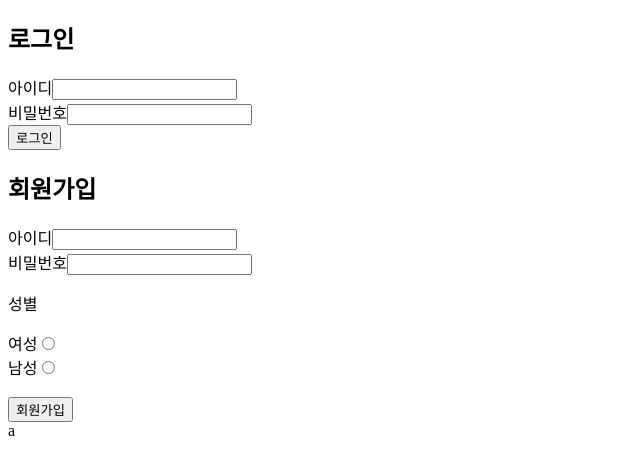
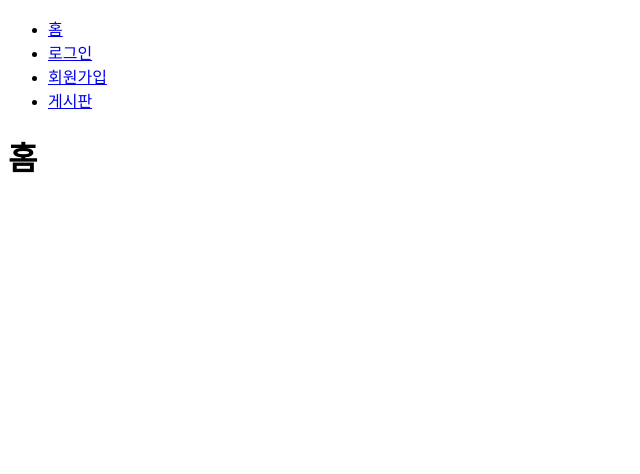
Before and after one commit to bearscome/nest-react, a React (Create React App) app: page / in a window 1280 px wide. Shown: the top 474 px of the page, without its empty margins (0-640 px from the left). Built offline with nearby package versions, Linux system fonts and the light colour scheme.

Commit message:
라우팅 완료

```diff
--- a/src/App.js
+++ b/src/App.js
@@ -1,27 +1,51 @@
 import page from "./pages/page";
-import { BrowserRouter, Route, Routes } from "react-router-dom";
+import {
+  BrowserRouter,
+  Link,
+  Route,
+  Routes,
+  useLocation,
+} from "react-router-dom";
 import UserInfoContext from "./context/UserInfoContext";
-import { useState } from "react";
+import { useEffect, useState } from "react";
 
 function App() {
+  const [title, setTitle] = useState("");
   const [userInfo, setUserInfo] = useState({
     status: false,
     username: "",
     usergender: "",
   });
+  console.warn("title", title);
+
+  // useEffect(() => {}, [location]);
 
   return (
     <div className="App">
       <UserInfoContext.Provider value={{ userInfo, setUserInfo }}>
         <BrowserRouter>
+          <ul>
+            {page.map(({ src, title }) => {
+              return (
+                <li>
+                  <Link
+                    to={`/${src.includes("/") ? "" : src}`}
+                    key={title}
+                    state={title}
+                  >
+                    {title}
+                  </Link>
+                </li>
+              );
+            })}
+          </ul>
           <Routes>
-            {page?.map(({ src, eletent }) => {
+            {page?.map(({ src, eletent, title }) => {
               return <Route path={src} element={eletent} key={src} />;
             })}
           </Routes>
         </BrowserRouter>
       </UserInfoContext.Provider>
-      a
     </div>
   );
 }
--- a/src/components/Board.jsx
+++ b/src/components/Board.jsx
@@ -1,5 +1,10 @@
-const Board = () => {
-  return <p>개시판</p>;
+const Board = ({ title }) => {
+  return (
+    <div>
+      <h2>{title}</h2>
+      <p>{title}</p>
+    </div>
+  );
 };
 
 export default Board;
--- a/src/components/Home.jsx
+++ b/src/components/Home.jsx
@@ -2,154 +2,13 @@ import axios from "axios";
 import { useContext, useState } from "react";
 import UserInfoContext from "../context/UserInfoContext";
 
-const Home = () => {
-  const { userInfo, setUserInfo, setLogout } = useContext(UserInfoContext);
+const Home = ({ title }) => {
+  const { userInfo } = useContext(UserInfoContext);
   const { status, username, usergender } = userInfo;
-
-  const [id, setId] = useState();
-  const [password, setPassword] = useState();
-
-  const [registerId, setRegisterId] = useState();
-  const [registePassword, setRegistePassword] = useState();
-  const [gender, setGender] = useState();
-
-  const getJwt = window.localStorage.getItem("jwt");
-
-  const login = (e) => {
-    e.preventDefault();
-
-    axios({
-      url: "http://localhost:3000/auth/login",
-      method: "POST",
-      header: {
-        Accept: "application/json",
-        "Content-Type": "application/json",
-      },
-      data: {
-        username: id,
-        password,
-      },
-    })
-      .then((result) => {
-        const { data } = result;
-        console.log(result);
-        if (result.data.statusCode === 200) {
-          console.log(data);
-          const { jwt } = data;
-          window.localStorage.setItem("jwt", jwt);
-          //   로그인 시 사용자 정보 리턴
-          setUserInfo(() => {
-            return {
-              status: true,
-              username: "test",
-              usergender: "male",
-            };
-          });
-        }
-      })
-      .catch((err) => console.error(err));
-  };
-
-  const logout = (e) => {
-    e.preventDefault();
-    if (status) {
-      window.localStorage.removeItem("jwt");
-    }
-    window.localStorage.removeItem("jwt");
-    setUserInfo(() => {
-      return {
-        status: false,
-        username: "",
-        usergender: "",
-      };
-    });
-  };
-
-  const register = (e) => {
-    console.log({
-      registerId,
-      registePassword,
-      gender,
-    });
-    e.preventDefault();
-
-    axios({
-      url: "http://localhost:3000/auth/register",
-      method: "POST",
-      header: {
-        Accept: "application/json",
-        "Content-Type": "application/json",
-      },
-      data: {
-        username: registerId,
-        password: registePassword,
-        gender: gender,
-      },
-    })
-      .then((result) => {
-        console.log(result);
-      })
-      .catch((err) => console.error(err));
-  };
 
   return (
     <div>
-      <form>
-        <h2>로그인</h2>
-        <label>아이디</label>
-        <input type="text" onChange={({ target }) => setId(target.value)} />
-        <br />
-        <label>비밀번호</label>
-        <input
-          type="password"
-          onChange={({ target }) => setPassword(target.value)}
-        />
-        <br />
-        {status ? (
-          <button onClick={logout}>로그아웃</button>
-        ) : (
-          <button onClick={(e) => login(e)}>로그인</button>
-        )}
-      </form>
-
-      <form>
-        <h2>회원가입</h2>
-        <label>아이디</label>
-        <input
-          type="text"
-          onChange={({ target }) => setRegisterId(target.value)}
-        />
-        <br />
-        <label>비밀번호</label>
-        <input
-          type="password"
-          onChange={({ target }) => setRegistePassword(target.value)}
-        />
-        <br />
-        <p>성별</p>
-        <div>
-          <label>여성</label>
-          <input
-            type={"radio"}
-            id={"female"}
-            value={"female"}
-            name={"gender"}
-            onChange={({ target }) => setGender(target.value)}
-          />
-        </div>
-        <div>
-          <label>남성</label>
-          <input
-            type={"radio"}
-            id={"male"}
-            value={"male"}
-            name={"gender"}
-            onChange={({ target }) => setGender(target.value)}
-          />
-        </div>
-        <br />
-        <button onClick={(e) => register(e)}>회원가입</button>
-      </form>
+      <h1>{title}</h1>
     </div>
   );
 };
--- a/src/components/Login.jsx
+++ b/src/components/Login.jsx
@@ -1,5 +1,83 @@
-const Login = () => {
-  return <p>로그인</p>;
+import axios from "axios";
+import { useContext, useEffect, useState } from "react";
+import { useLocation } from "react-router-dom";
+import UserInfoContext from "../context/UserInfoContext";
+
+const Login = ({ title }) => {
+  const { userInfo, setUserInfo } = useContext(UserInfoContext);
+  const { status, username, usergender } = userInfo;
+  const [id, setId] = useState();
+  const [password, setPassword] = useState();
+
+  const login = (e) => {
+    e.preventDefault();
+
+    axios({
+      url: "http://localhost:3000/auth/login",
+      method: "POST",
+      header: {
+        Accept: "application/json",
+        "Content-Type": "application/json",
+      },
+      data: {
+        username: id,
+        password,
+      },
+    })
+      .then((result) => {
+        const { data } = result;
+        console.log(result);
+        if (result.data.statusCode === 200) {
+          console.log(data);
+          const { jwt } = data;
+          window.localStorage.setItem("jwt", jwt);
+          //   로그인 시 사용자 정보 리턴
+          setUserInfo(() => {
+            return {
+              status: true,
+              username: "test",
+              usergender: "male",
+            };
+          });
+        }
+      })
+      .catch((err) => console.error(err));
+  };
+
+  const logout = (e) => {
+    e.preventDefault();
+    if (status) {
+      window.localStorage.removeItem("jwt");
+    }
+    window.localStorage.removeItem("jwt");
+    setUserInfo(() => {
+      return {
+        status: false,
+        username: "",
+        usergender: "",
+      };
+    });
+  };
+
+  return (
+    <form>
+      <h2>{title}</h2>
+      <label>아이디</label>
+      <input type="text" onChange={({ target }) => setId(target.value)} />
+      <br />
+      <label>비밀번호</label>
+      <input
+        type="password"
+        onChange={({ target }) => setPassword(target.value)}
+      />
+      <br />
+      {status ? (
+        <button onClick={logout}>로그아웃</button>
+      ) : (
+        <button onClick={(e) => login(e)}>로그인</button>
+      )}
+    </form>
+  );
 };
 
 export default Login;
--- /dev/null
+++ b/src/components/Register.jsx
@@ -0,0 +1,78 @@
+import axios from "axios";
+import { useState } from "react";
+
+const Register = ({ title }) => {
+  const [registerId, setRegisterId] = useState();
+  const [registePassword, setRegistePassword] = useState();
+  const [gender, setGender] = useState();
+
+  const register = (e) => {
+    console.log({
+      registerId,
+      registePassword,
+      gender,
+    });
+    e.preventDefault();
+
+    axios({
+      url: "http://localhost:3000/auth/register",
+      method: "POST",
+      header: {
+        Accept: "application/json",
+        "Content-Type": "application/json",
+      },
+      data: {
+        username: registerId,
+        password: registePassword,
+        gender: gender,
+      },
+    })
+      .then((result) => {
+        console.log(result);
+      })
+      .catch((err) => console.error(err));
+  };
+
+  return (
+    <form>
+      <h2>{title}</h2>
+      <label>아이디</label>
+      <input
+        type="text"
+        onChange={({ target }) => setRegisterId(target.value)}
+      />
+      <br />
+      <label>비밀번호</label>
+      <input
+        type="password"
+        onChange={({ target }) => setRegistePassword(target.value)}
+      />
+      <br />
+      <p>성별</p>
+      <div>
+        <label>여성</label>
+        <input
+          type={"radio"}
+          id={"female"}
+          value={"female"}
+          name={"gender"}
+          onChange={({ target }) => setGender(target.value)}
+        />
+      </div>
+      <div>
+        <label>남성</label>
+        <input
+          type={"radio"}
+          id={"male"}
+          value={"male"}
+          name={"gender"}
+          onChange={({ target }) => setGender(target.value)}
+        />
+      </div>
+      <br />
+      <button onClick={(e) => register(e)}>회원가입</button>
+    </form>
+  );
+};
+
+export default Register;
--- a/src/pages/page.js
+++ b/src/pages/page.js
@@ -1,19 +1,28 @@
 import Board from "../components/Board";
 import Home from "../components/Home";
 import Login from "../components/Login";
+import Register from "../components/Register";
 
 const page = [
   {
     src: "/",
-    eletent: <Home />,
+    title: "홈",
+    eletent: <Home title={"홈"} />,
   },
   {
     src: "login",
-    eletent: <Login />,
+    title: "로그인",
+    eletent: <Login title={"로그인"} />,
+  },
+  {
+    src: "register",
+    title: "회원가입",
+    eletent: <Register title={"회원가입"} />,
   },
   {
     src: "board",
-    eletent: <Board />,
+    title: "게시판",
+    eletent: <Board title={"게시판"} />,
   },
 ];
 
```
